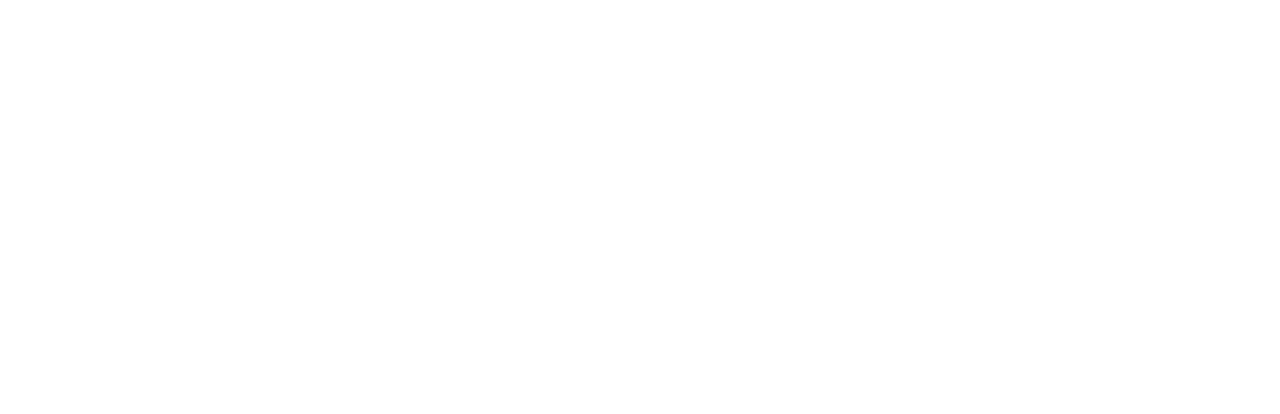
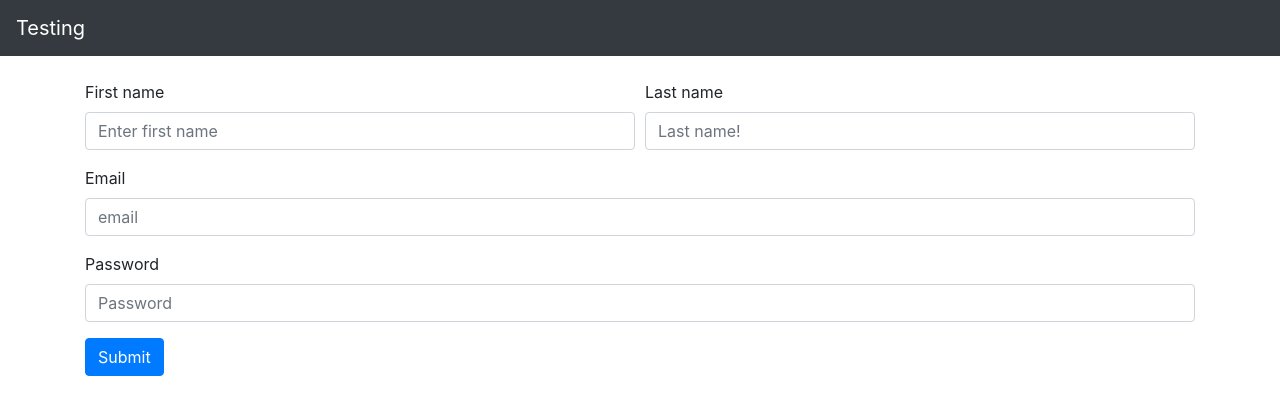
Before and after one commit to xih/the-fed, a React (Create React App) app: page /signup in a window 1280 px wide. Shown: the top 414 px of the page. Built offline with nearby package versions, Linux system fonts and the light colour scheme.

Commit message:
add login and signup forms

```diff
--- a/src/App.js
+++ b/src/App.js
@@ -1,12 +1,19 @@
 import React from 'react';
 import './App.css';
 import Homepage from './Homepage'
+import { Route, Switch } from 'react-router'
+import LoginPage from './LoginPage'
+import SignupPage from './SignupPage'
 
 function App() {
   return (
-    <div className="App">
-      <Homepage />
-    </div>
+    <>
+      <Switch>
+        <Route exact path="/" component={Homepage} />
+        <Route path='/login' component={LoginPage} />
+        <Route path='/signup' component={SignupPage} />
+      </Switch>
+    </>
   );
 }
 
--- a/src/Homepage/index.js
+++ b/src/Homepage/index.js
@@ -4,28 +4,31 @@
 import { push } from 'connected-react-router'
 import { stubObject } from 'lodash'
 import { connect } from 'react-redux'
-
+import { Container } from 'react-bootstrap'
 
 const Homepage = ({ push }) => {
-  console.log(push)
   return (
     <div>
       <Navbar />
-      <br/>
-      <Button
-        onClick={() => {
-          push('/login')
-        }}
-
-        variant="primary">Log in </Button>{' '}
-      <Button variant="secondary">Sign up</Button>{' '}
+      <Container>
+        <br />
+        <Button
+          onClick={() => {
+            push('/login')
+          }}
+          variant="primary">Log in </Button>{' '}
+        <Button
+          onClick={() => {
+            push('/signup')
+          }}
+          variant="secondary">Sign up</Button>{' '}
+      </Container>
     </div>
   );
 };
 
 const mapDispatchToProps = (dispatch) => ({
   push: (url) => dispatch(push(url))
-
 })
 
 export default connect(
--- a/src/LoginPage/index.js
+++ b/src/LoginPage/index.js
@@ -1,8 +1,13 @@
 import React from 'react';
-import { Form, Button } from 'react-bootstrap'
+import { Form, Button, Container } from 'react-bootstrap'
+import Navbar from '../components/Navbar'
 
 const LoginPage = () => {
   return (
+    <>
+      <Navbar />
+      <br/>
+      <Container>
         <Form>
           <Form.Group controlId="formBasicEmail">
             <Form.Label>Email address</Form.Label>
@@ -16,13 +21,13 @@
             <Form.Label>Password</Form.Label>
             <Form.Control type="password" placeholder="Password" />
           </Form.Group>
-      <Form.Group controlId="formBasicCheckbox">
-        <Form.Check type="checkbox" label="Check me out" />
-      </Form.Group>
+
           <Button variant="primary" type="submit">
             Submit
           </Button>
         </Form>
+      </Container>
+    </>
   );
 };
 
--- /dev/null
+++ b/src/SignupPage/index.js
@@ -0,0 +1,42 @@
+import React from 'react';
+import { Form, Button, Container, Col } from 'react-bootstrap'
+import Navbar from '../components/Navbar'
+
+const LoginPage = () => {
+  return (
+    <>
+      <Navbar />
+      <br />
+      <Container>
+        <Form>
+          <Form.Row>
+            <Form.Group as={Col} controlId="formFirstName">
+              <Form.Label>First name</Form.Label>
+              <Form.Control type="text" placeholder="Enter first name" />
+            </Form.Group>
+
+            <Form.Group as={Col} controlId="formLastName">
+              <Form.Label>Last name</Form.Label>
+              <Form.Control type="text" placeholder="Last name!" />
+            </Form.Group>
+          </Form.Row>
+          <Form.Group controlId="formEmail">
+            <Form.Label>Email</Form.Label>
+            <Form.Control type="email" placeholder="email" />
+          </Form.Group>
+
+          <Form.Group controlId="formBasicPassword">
+            <Form.Label>Password</Form.Label>
+            <Form.Control type="password" placeholder="Password" />
+          </Form.Group>
+
+          <Button variant="primary" type="submit">
+            Submit
+          </Button>
+        </Form>
+      </Container>
+    </>
+  );
+};
+
+export default LoginPage;
--- a/src/components/Navbar/index.js
+++ b/src/components/Navbar/index.js
@@ -1,11 +1,16 @@
 import React from 'react';
 import { Navbar } from 'react-bootstrap'
+import { push } from 'connected-react-router'
+import { connect } from 'react-redux'
+import { stubObject } from 'lodash'
 
-const NavBar = () => {
+const NavBar = ({ push}) => {
   return (
     <>
       <Navbar bg="dark" variant="dark">
-        <Navbar.Brand href="#home">
+        <Navbar.Brand
+          style={{ cursor: 'pointer'}}
+          onClick={() => push('/')}>
           {/* <img
             alt=""
             src="/logo.svg"
@@ -20,4 +25,8 @@
   );
 };
 
-export default NavBar;
+const mapDispatchToProps = (dispatch) => ({
+  push: (url) => dispatch(push(url))
+})
+
+export default connect(stubObject, mapDispatchToProps)(NavBar);
--- a/src/index.js
+++ b/src/index.js
@@ -5,10 +5,8 @@
 import 'bootstrap/dist/css/bootstrap.min.css';
 import { Provider } from 'react-redux'
 import { ConnectedRouter } from 'connected-react-router'
-import { Route, Switch } from 'react-router'
 import configureStore, { history } from './Stores/createStore'
 import App from './App';
-import LoginPage from './LoginPage'
 
 const store = configureStore()
 
@@ -16,10 +14,7 @@
   <React.StrictMode>
     <Provider store={store}>
       <ConnectedRouter history={history}>
-        <Switch>
-          <Route exact path="/" render={App} />
-          <Route path='/login' render={LoginPage} />
-        </Switch>
+        <App />
       </ConnectedRouter>
     </Provider>
   </React.StrictMode>,
```
Lines whose indentation alone changed are shown as unchanged.
